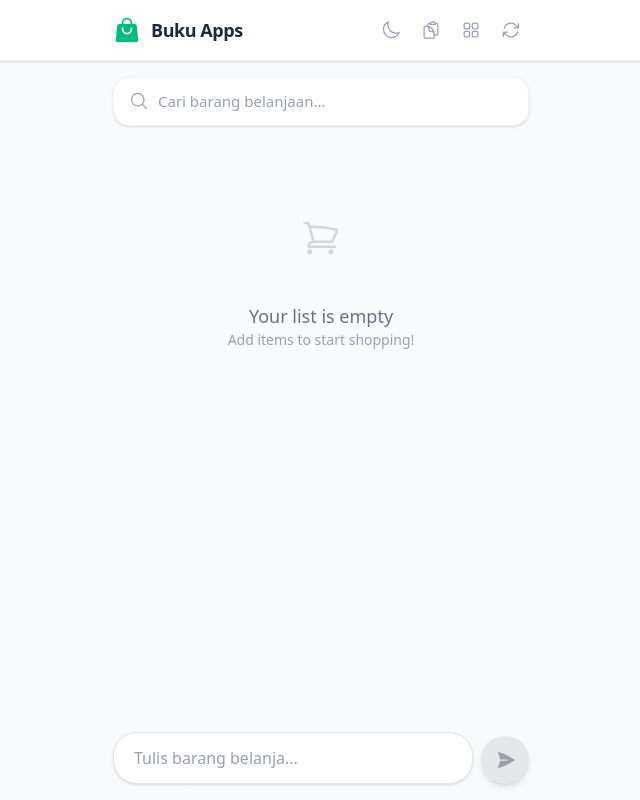
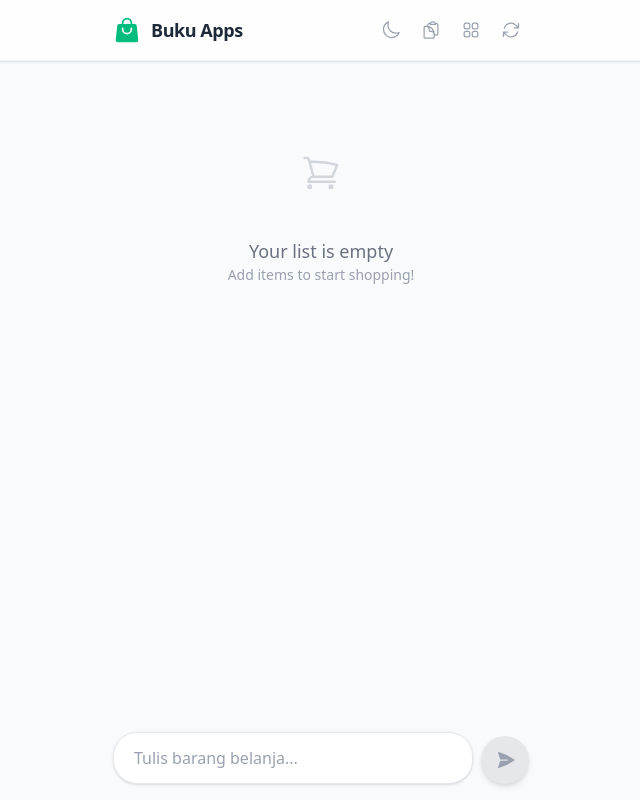
Before and after one commit to senoagung27/buku-apps, a Vue app: page / in a window 1280 px wide. Shown: the whole page, without its empty margins (319-959 px from the left). Built offline with nearby package versions, Linux system fonts and the light colour scheme.

Commit message:
UX: Move Search Bar to list view below delete button, add sticky positioning

```diff
--- a/src/App.vue
+++ b/src/App.vue
@@ -5,7 +5,7 @@ import ShoppingInput from './components/ShoppingInput.vue'
 import ShoppingList from './components/ShoppingList.vue'
 import SplashScreen from './components/SplashScreen.vue'
 import { ShoppingBagIcon } from '@heroicons/vue/24/solid'
-import { ArrowPathIcon, ClipboardDocumentIcon, CheckIcon, ListBulletIcon, Squares2X2Icon, MoonIcon, SunIcon, MagnifyingGlassIcon, XMarkIcon } from '@heroicons/vue/24/outline'
+import { ArrowPathIcon, ClipboardDocumentIcon, CheckIcon, ListBulletIcon, Squares2X2Icon, MoonIcon, SunIcon } from '@heroicons/vue/24/outline'
 
 const isRefreshing = ref(false)
 const showSplash = ref(true)
@@ -102,25 +102,7 @@ onMounted(() => {
 
     <!-- Scrolling Content -->
     <main class="flex-1 overflow-y-auto w-full max-w-md mx-auto relative flex flex-col no-scrollbar">
-      <div class="p-4 pb-4 space-y-4">
-        <!-- Search Bar -->
-        <div class="relative">
-          <MagnifyingGlassIcon class="absolute left-4 top-1/2 -translate-y-1/2 w-5 h-5 text-gray-400" />
-          <input
-            v-model="store.searchQuery"
-            type="text"
-            placeholder="Cari barang belanjaan..."
-            class="w-full bg-white dark:bg-gray-800 text-gray-800 dark:text-gray-100 text-[15px] font-medium rounded-2xl py-3 pl-11 pr-4 border border-gray-100 dark:border-gray-700 shadow-sm focus:ring-2 focus:ring-emerald-500/20 focus:border-emerald-500 dark:focus:border-emerald-500 outline-none placeholder-gray-400 transition-all"
-          />
-          <button
-            v-if="store.searchQuery"
-            @click="store.searchQuery = ''"
-            class="absolute right-3 top-1/2 -translate-y-1/2 p-1 text-gray-400 hover:text-gray-600 dark:hover:text-gray-300 rounded-full hover:bg-gray-100 dark:hover:bg-gray-700 transition-colors"
-          >
-            <XMarkIcon class="w-4 h-4" />
-          </button>
-        </div>
-
+      <div class="p-4 pb-4">
         <ShoppingList />
       </div>
     </main>
--- a/src/components/ShoppingList.vue
+++ b/src/components/ShoppingList.vue
@@ -3,7 +3,7 @@ import { ref } from 'vue'
 import { useShoppingStore } from '../stores/shopping'
 import ShoppingItem from './ShoppingItem.vue'
 import ConfirmModal from './ConfirmModal.vue'
-import { TrashIcon } from '@heroicons/vue/24/outline'
+import { TrashIcon, MagnifyingGlassIcon, XMarkIcon } from '@heroicons/vue/24/outline'
 
 const store = useShoppingStore()
 const showClearModal = ref(false)
@@ -35,6 +35,26 @@ const handleClearAll = () => {
           <TrashIcon class="w-4 h-4" />
           Hapus Semua
         </button>
+      </div>
+
+      <!-- Search Bar -->
+      <div class="sticky top-0 z-20 bg-gray-50/95 dark:bg-gray-900/95 backdrop-blur-sm py-2 mb-6 -mx-2 px-2 transition-colors">
+        <div class="relative group">
+          <MagnifyingGlassIcon class="absolute left-4 top-1/2 -translate-y-1/2 w-5 h-5 text-gray-400 group-focus-within:text-emerald-500 transition-colors" />
+          <input
+            v-model="store.searchQuery"
+            type="text"
+            placeholder="Cari barang belanjaan..."
+            class="w-full bg-white dark:bg-gray-800 text-gray-800 dark:text-gray-100 text-[15px] font-medium rounded-2xl py-3.5 pl-11 pr-10 border border-gray-200 dark:border-gray-700 shadow-sm focus:ring-2 focus:ring-emerald-500/20 focus:border-emerald-500 dark:focus:border-emerald-500 outline-none placeholder-gray-400 transition-all"
+          />
+          <button
+            v-if="store.searchQuery"
+            @click="store.searchQuery = ''"
+            class="absolute right-3 top-1/2 -translate-y-1/2 p-1.5 text-gray-400 hover:text-gray-600 dark:hover:text-gray-300 rounded-full hover:bg-gray-100 dark:hover:bg-gray-700 transition-colors"
+          >
+            <XMarkIcon class="w-4 h-4" />
+          </button>
+        </div>
       </div>
 
       <div v-for="(items, category) in store.itemsByCategory" :key="category" class="animate-fade-in">
```
